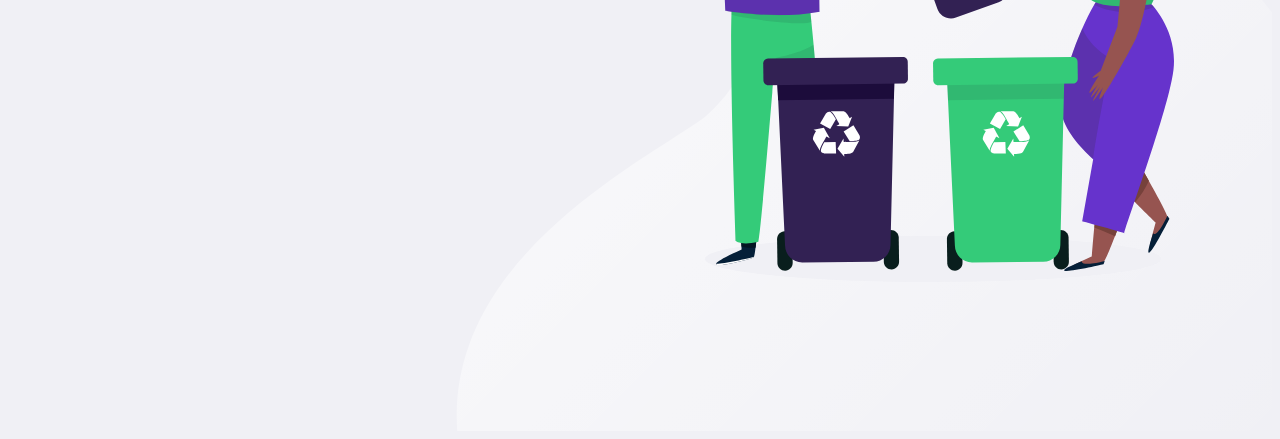
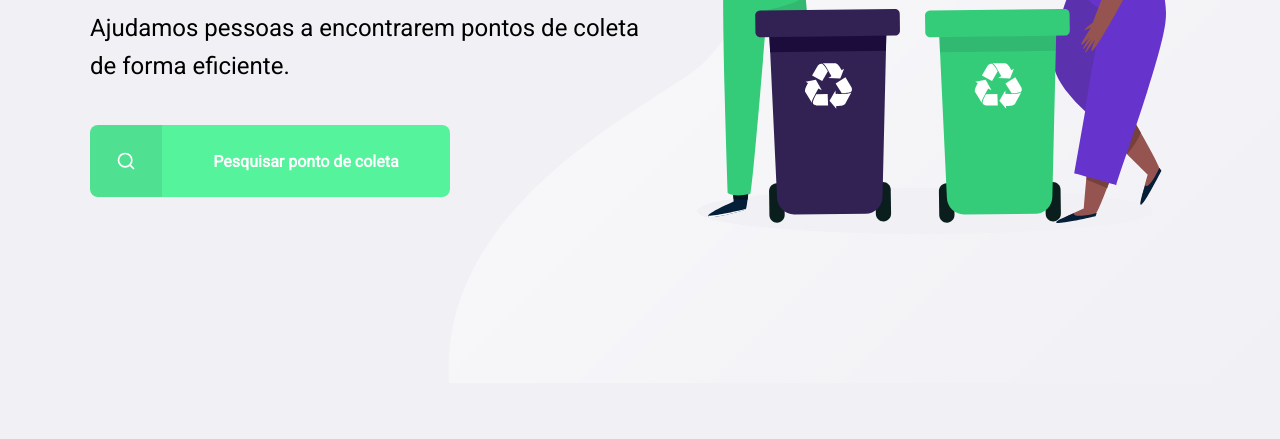
Before and after one commit to N0N4T0/nlw, a plain HTML site: page index.html in a window 1280 px wide. Shown: the part 417-856 px from the top of the page. After the commit the page ends 800 px from the top, so only its background shows below. Drawn offline with Linux system fonts and the light colour scheme.

Commit message:
1.1 commit
Configurando css pagina principal.

```diff
--- a/index.html
+++ b/index.html
@@ -5,13 +5,14 @@
     <meta name="viewport" content="width=device-width, initial-scale=1.0">
     <title>Ecoleta</title>
 
-    <link href="https://fonts.googleapis.com/css2?family=Roboto&Ubuntu:wght@700&display=swap" rel="stylesheet">
+    <link href="https://fonts.googleapis.com/css2?family=Roboto&family=Ubuntu:wght@700&display=swap" rel="stylesheet">
 
     <link rel="stylesheet" href="./styles/main.css">
+
 </head>
 <body>
+
     <div id="page-home">
-
         <div class="content">
             <header>
                 <img src="./assets/logo.svg" alt="Logomarca">
@@ -27,7 +28,7 @@
 
                 <p>Ajudamos pessoas a encontrarem pontos de coleta de forma eficiente.</p>
 
-                <button>Pesquisar ponto de coleta</button>
+                <a href="#"><span></span><strong>Pesquisar ponto de coleta</strong></a>
             </main>
         </div>
 
--- a/styles/main.css
+++ b/styles/main.css
@@ -1,11 +1,20 @@
 :root{
     --title-color: #322153;
+    --primary-color: #56f39d;
+}
+
+* {
+    margin: 0;
+    padding: 0;
+}
+
+html{
+    font-family: 'Roboto', sans-serif;
 }
 
 body {
+    background: #f0f0f5;
     -webkit-font-smoothing: antialiased;
-    font-family: 'Roboto', sans-serif;
-    background: #f0f0f5;
 }
 
 a {
@@ -27,8 +36,12 @@ h1, h2, h3, h4, h5, h6 {
 #page-home .content{
     width: 90%;
     max-width: 1100px;
+    height: 100%;
 
     margin: 0 auto;
+
+    display: flex;
+    flex-direction: column;
 }
 
 #page-home header {
@@ -58,9 +71,92 @@ h1, h2, h3, h4, h5, h6 {
 
 #page-home main{
     max-width: 560px;
+
+    flex: 1;
+
+    display: flex;
+    flex-direction: column;
+    justify-content: center;
 }
 
 #page-home main h1{
     font-size: 54px;
-    color: var(--title-color);
 }
+
+#page-home main p{
+    font-size: 24px;
+    line-height: 38px;
+    margin-top: 24px;
+}
+
+#page-home main a{
+    width: 100%;
+    max-width: 360px;
+    height: 72px;
+
+    border-radius: 8px;
+
+    display: flex;
+    align-items: center;
+
+    margin-top: 40px;
+
+    background-color: var(--primary-color);
+
+    transition: 400ms;
+}
+
+#page-home main a:hover{
+    background-color: #2fb86e;
+}
+
+#page-home main a span{
+    width: 72px;
+    height: 72px;
+
+    border-top-left-radius: 8px;
+    border-bottom-left-radius: 8px;
+
+    background-color: rgba(0, 0, 0, 0.08);
+
+    display: flex;
+    align-items: center;
+    justify-content: center;
+}
+
+#page-home main a span::after {
+    content: "";
+    background-image: url('../assets/search.svg');
+
+    width: 20px;
+    height: 20px;
+}
+
+#page-home main a strong    {
+    flex: 1;
+    color: white;
+    text-align: center;
+}
+
+@media (max-width: 900px) {
+    #page-home {
+        background-position-x: 70vw;
+    }
+
+    #page-home .content{
+        align-items: center;
+        text-align: center;
+    }
+
+    #page-home header a{
+        position: absolute;
+        bottom: 48px;
+
+        left: 50%;
+        transform: translateX(-50%);
+    }
+
+    #page-home main{
+        align-items: center;
+    }
+}
```
Also changed, not shown: README.md (added).
